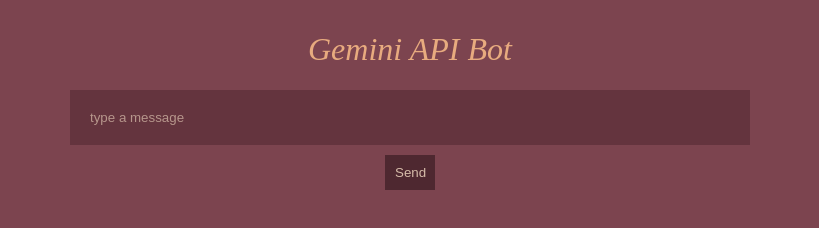
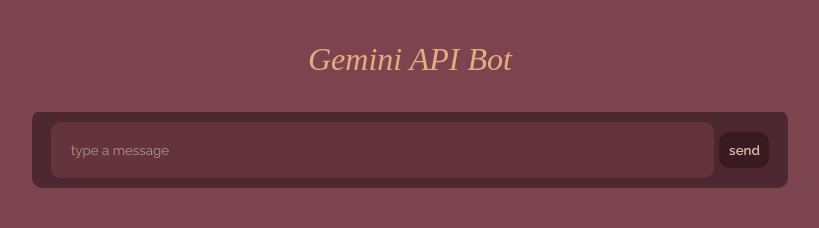
Before and after one commit to savvik37/gemini-api-react, a React app: page / in a window 1280 px wide. Shown: the whole page, without its empty margins (230-1049 px from the left). Built offline with nearby package versions, Linux system fonts and the light colour scheme; some packages are replaced by stand-ins of ours; no server answers; a web font is replaced by a local one.

Commit message:
more styling

```diff
--- a/package.json
+++ b/package.json
@@ -23,7 +23,8 @@
     "react-parallax-tilt": "^1.7.272",
     "react-router": "^7.1.1",
     "react-scripts": "5.0.1",
-    "react-vanilla-tilt": "^1.0.0"
+    "react-vanilla-tilt": "^1.0.0",
+    "remark-gfm": "^4.0.0"
   },
   "scripts": {
     "start": "react-scripts start",
--- a/src/App.css
+++ b/src/App.css
@@ -1,4 +1,4 @@
-@import url('https://fonts.googleapis.com/css2?family=DM+Serif+Text:ital@0;1&family=Rubik+Vinyl&display=swap');
+@import url('https://fonts.googleapis.com/css2?family=DM+Serif+Text:ital@0;1&family=Raleway:ital,wght@0,100..900;1,100..900&family=Rubik+Vinyl&display=swap');
 
 .rubik {
   font-family: "Rubik Vinyl", serif;
@@ -18,11 +18,36 @@
   font-style: italic;
 }
 
+.raleway {
+  font-family: "Raleway", serif;
+  font-optical-sizing: auto;
+  font-weight: 400;
+  font-style: normal;
+}
+
+
+.zoom:hover{
+  scale: 1.05;
+}
+
 body{
   margin: 0;
   padding: 10px;
   background-color: #7C444F;
   color: #e8ab7f;
+}
+
+body:link{
+  color: #4e2830
+}
+
+a:link{
+  color: #ffe3d1
+
+}
+
+a:link:hover{
+  color: #fd9356
 }
 
 .loading{
@@ -38,6 +63,8 @@
   animation-timing-function: linear;
   height: auto;
   width: 5%;
+  filter: brightness(0) saturate(100%) invert(97%) sepia(60%) saturate(4498%) hue-rotate(302deg) brightness(100%) contrast(82%);
+  margin-bottom: 20px;
 }
 
 @keyframes spin {
@@ -50,6 +77,11 @@
   justify-content: center;
 }
 
+.heading h1{
+
+  padding: 10px;
+}
+
 .mainContainer{
   padding: 0px 20% 0px 20%;
 }
@@ -57,13 +89,21 @@
 .submitForm{
   display: flex;
   justify-content: center;
+  border-top: 2px solid #7C444F;
+}
+
+.sendMsg{
+  margin: auto;
+  margin-left: 5px;
+  font-weight: 600;
 }
 
 .submitFormInner{
-  width: 70%;
+  padding: 10px;
+  width: 95%;
   display: flex;
-  flex-direction: column;
-  justify-content: center;
+  flex-direction: row;
+  justify-content: space-between;
   align-items: center;
 }
 
@@ -93,13 +133,13 @@
   border: none;
   margin-top: 10px;
   padding: 10px;
-  background-color: #4e2830;
+  background-color: #3b1920;
   color: #d6bca9;
   outline: none;
 }
 
 .submitFormInner button:hover{
-  background-color: #552b34;
+  background-color: #3d1820;
 }
 
 .submitFormInner button:focus{
@@ -157,7 +197,10 @@
   transition: 0.1s;
 }
 
-.animated:hover{
+.rounded{
+  border-radius: 10px;
+}
 
-
+.chatContainer{
+  background-color: #4e2830;
 }
--- a/src/home.js
+++ b/src/home.js
@@ -1,6 +1,7 @@
 import {React, useEffect, useState} from 'react'
 import Tilt from 'react-parallax-tilt'
 import ReactMarkdown from 'react-markdown'
+import remarkGfm from 'remark-gfm'
 import { GoogleGenerativeAI } from "@google/generative-ai";
 import axios from 'axios';
 
@@ -38,15 +39,16 @@
   return (
     <div class="mainContainer">
       <div class="heading">
-          <Tilt tiltReverse={true} tiltMaxAngleX={0} >
-            <h1 class="dm-ita">Gemini API Bot</h1>
+        <Tilt tiltReverse={true}>
+          <h1 class="dm-ita rounded">Gemini API Bot</h1>
         </Tilt>
       </div>
 
+      <div class="chatContainer rounded">
         {loading ? (
 
-            <div id="responseBoxId" class="responseBox fade-in-response">
-              <ReactMarkdown children={response} />
+          <div id="responseBoxId" class="responseBox fade-in-response rounded raleway">
+            <ReactMarkdown children={response} remarkPlugins={[remarkGfm]}/>
           </div>
 
           ) : (
@@ -57,13 +59,13 @@
 
           )
           }
+
           <div class="submitForm fade-in">
-
             <form onSubmit={sendMessage} class="submitFormInner">
-              <input type="text" value={prompt} onChange={({ target }) => setPrompt(target.value)} placeholder="type a message"/>
-              <button type="submit" class="sendMsg">Send</button>
+              <input class="rounded raleway" type="text" value={prompt} onChange={({ target }) => setPrompt(target.value)} placeholder="type a message"/>
+              <button type="submit" class="sendMsg rounded raleway">send</button>
             </form>
-
+          </div>
       </div>
     </div>
   )
```
Also changed, not shown: 1 other file. Lines whose indentation alone changed are shown as unchanged.
